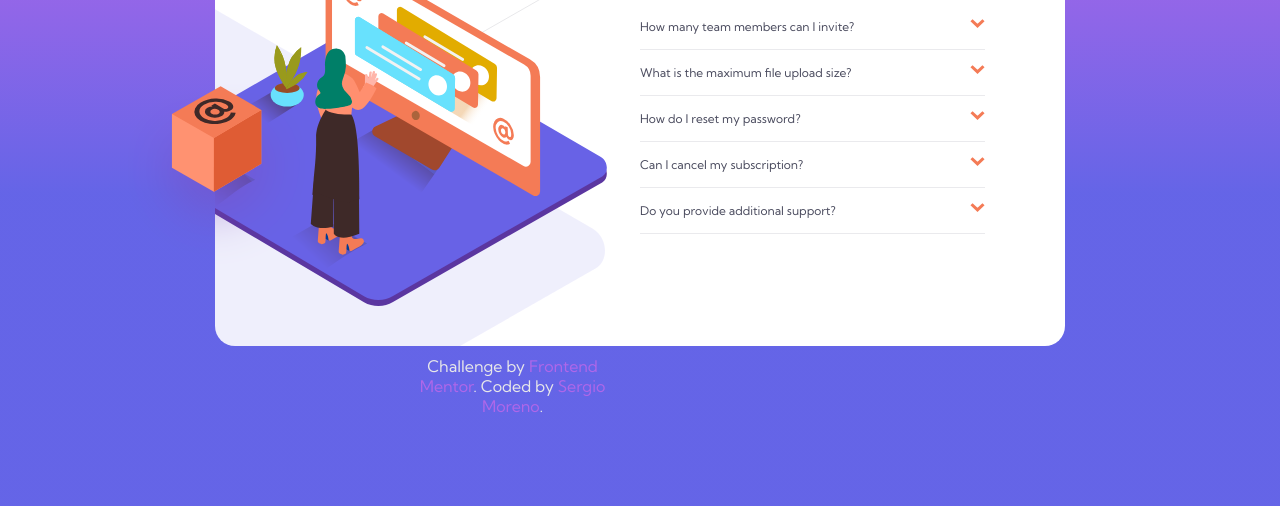
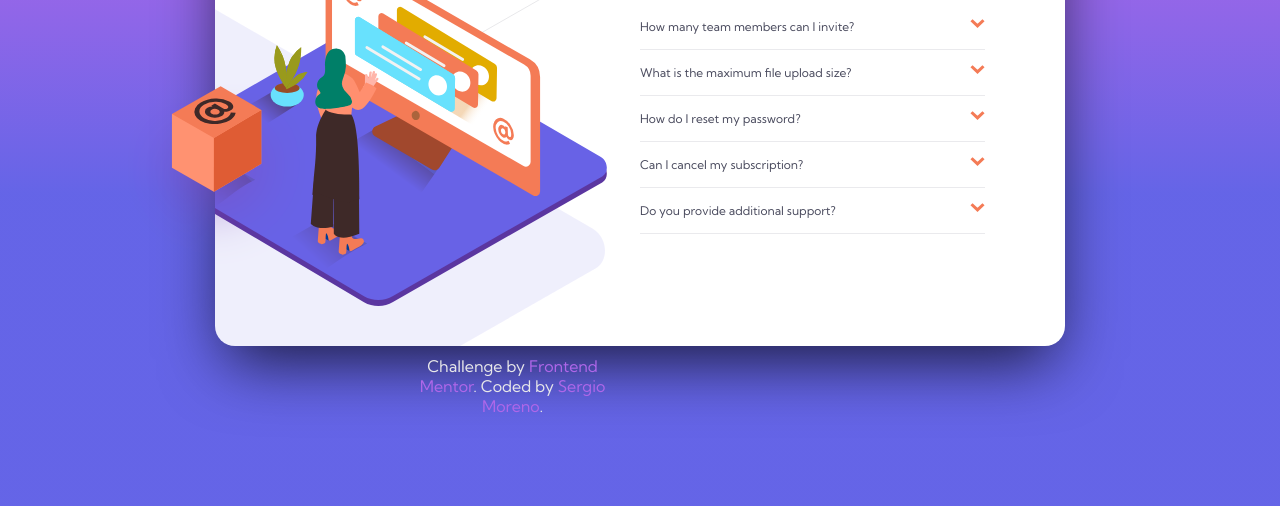
Before and after one commit to SergioMMoreno/FAQ-accordion-card-Solution, a plain HTML site: page index.html in a window 1280 px wide. Shown: the part 294-800 px from the top of the page. Drawn offline with Linux system fonts and the light colour scheme.

Commit message:
Update style.css

```diff
--- a/css/style.css
+++ b/css/style.css
@@ -44,6 +44,10 @@ h2 {
 
     display: grid;
     grid-template-columns: repeat(2, 1fr);
+
+    -webkit-box-shadow: 0px 26px 65px -12px rgba(0,0,0,0.75);
+    -moz-box-shadow: 0px 26px 65px -12px rgba(0,0,0,0.75);
+    box-shadow: 0px 26px 65px -12px rgba(0,0,0,0.75);
 }
 .card_img{
     width: 100%;
```
